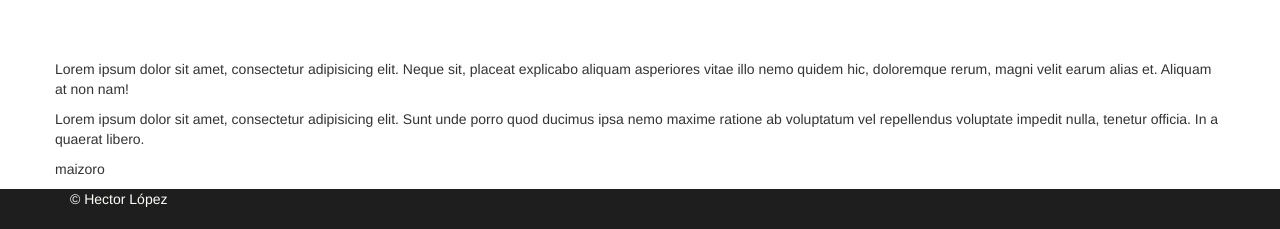
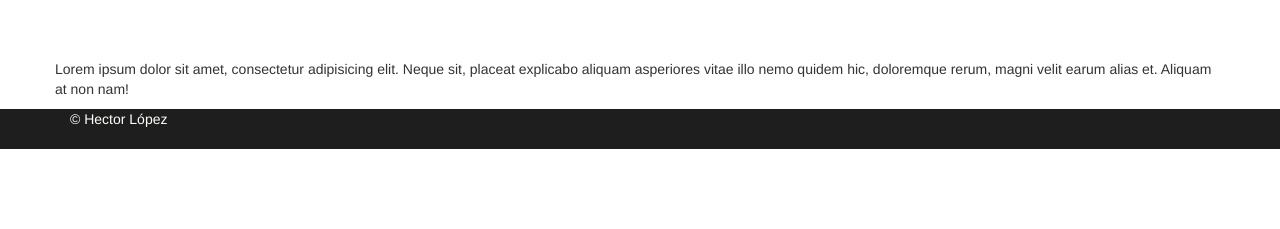
Before and after one commit to eduardoclrs93/Pagina, a plain HTML site: page index.html in a window 1280 px wide. Shown: the part 1047-1276 px from the top of the page. After the commit the page ends 1196 px from the top, so only its background shows below. Drawn offline with Linux system fonts and the light colour scheme; a web font is replaced by a local one.

Commit message:
remove ps

```diff
--- a/index.html
+++ b/index.html
@@ -90,8 +90,6 @@
 			<br>
 			<br>
 			<p>Lorem ipsum dolor sit amet, consectetur adipisicing elit. Neque sit, placeat explicabo aliquam asperiores vitae illo nemo quidem hic, doloremque rerum, magni velit earum alias et. Aliquam at non nam!</p>
-			<p>Lorem ipsum dolor sit amet, consectetur adipisicing elit. Sunt unde porro quod ducimus ipsa nemo maxime ratione ab voluptatum vel repellendus voluptate impedit nulla, tenetur officia. In a quaerat libero.</p>
-			<p>maizoro</p>
 		</article>
 	</div>
 
```
